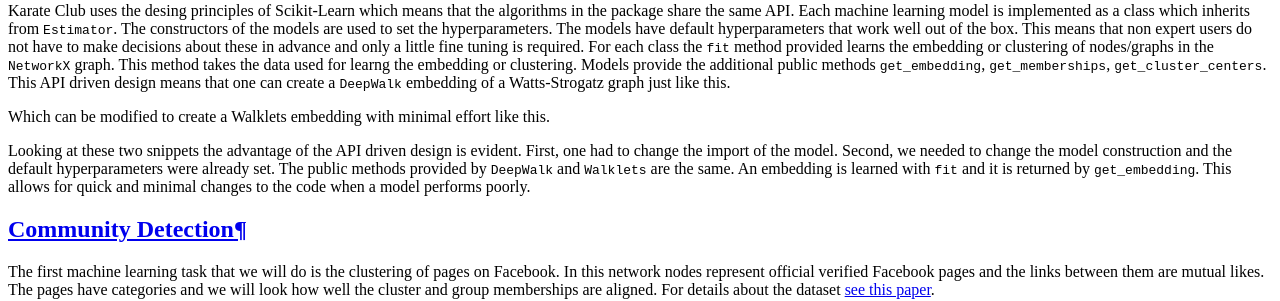
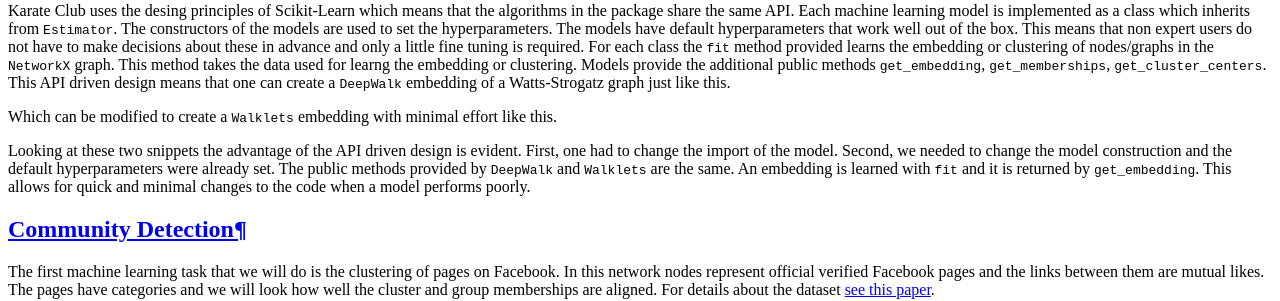
Before and after one commit to benedekrozemberczki/karateclub, a Sphinx documentation site: the page built from docs/source/notes/introduction.rst, in a window 1280 px wide and 900 px high, scrolled down 1482 px. Shown: the part 152-453 px from the top of the window. Built offline with Sphinx 7.4.7 and the Read the Docs theme 2.0.0, drawn with Linux system fonts in a browser that asks for light colours; pages that are not in the unit, such as notebooks, are missing from menus.

```diff
--- a/docs/source/notes/introduction.rst
+++ b/docs/source/notes/introduction.rst
@@ -36,7 +36,7 @@ default hyperparameters that work well out of the box. This means that non exper
     model.fit(g)
     embedding = model.get_embedding()
 
-Which can be modified to create a Walklets embedding with minimal effort like this.
+Which can be modified to create a ``Walklets`` embedding with minimal effort like this.
 
 .. code-block:: python
     import networkx as nx
```
